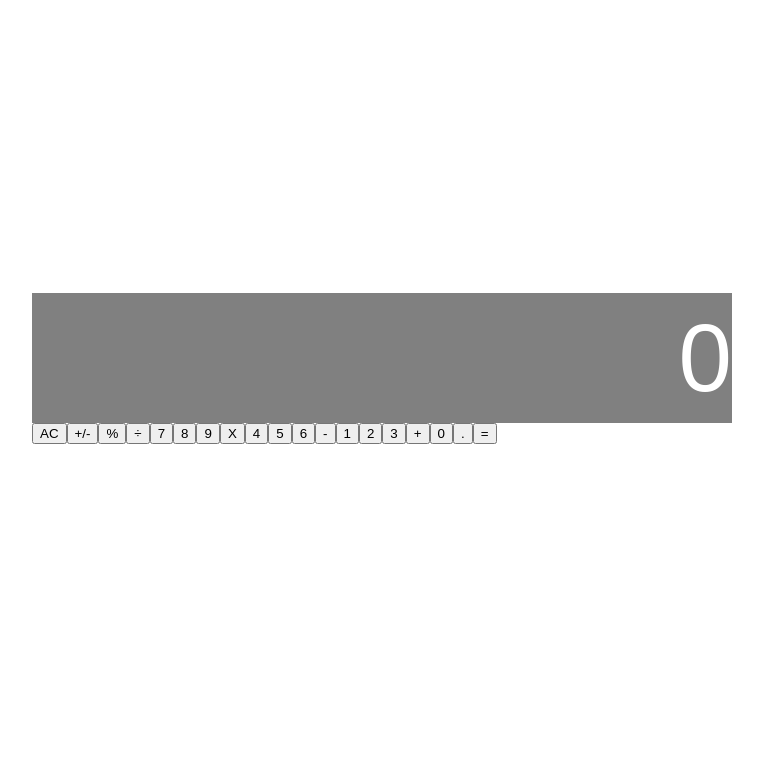
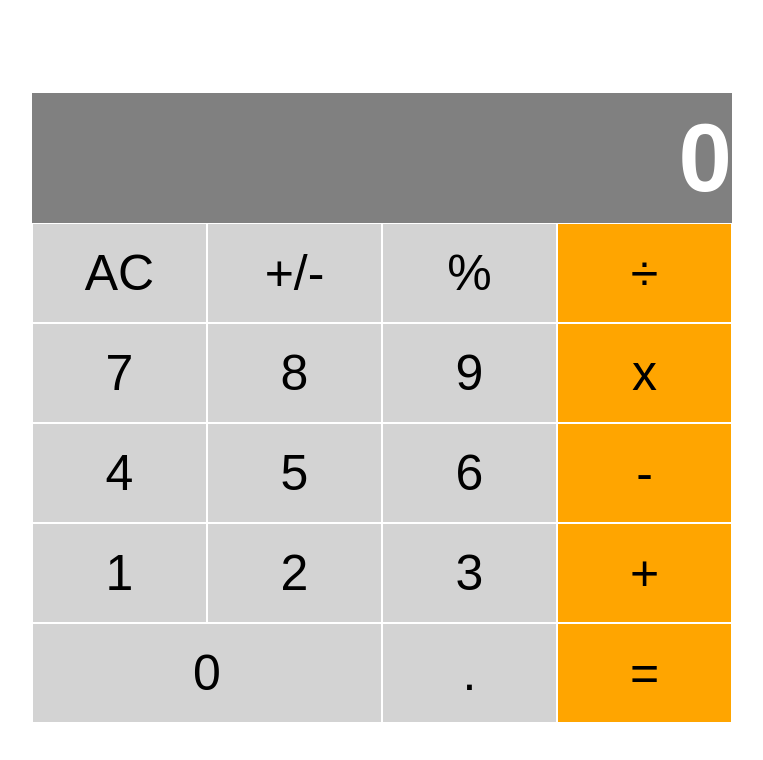
Before and after one commit to jcromerohdz/Magicians-calc, a React (Create React App) app: page / in a window 1280 px wide. Shown: the top 760 px of the page, without its empty margins (258-1021 px from the left). Built offline with nearby package versions, Linux system fonts and the light colour scheme.

Commit message:
Styling Button component

```diff
--- /dev/null
+++ b/src/components/Button.css
@@ -0,0 +1,22 @@
+.button-container {
+  height: 100%;
+  flex: 1;
+  box-sizing: border-box;
+}
+
+.button {
+  width: 100%;
+  height: 100%;
+  font-size: 50px;
+  text-align: center;
+  border: 1px solid #fff;
+  background: #D3D3D3;
+}
+
+.operator {
+  background: orange;
+}
+
+.cero {
+  flex: 2;
+}
--- a/src/components/Button.js
+++ b/src/components/Button.js
@@ -3,12 +3,18 @@
 import React from 'react';
 import PropTypes from 'prop-types';
 
-const Button = ({ buttonName }) => (
-  <button type="button" value={buttonName}>{buttonName}</button>
+import './Button.css';
+
+const Button = ({ buttonName, color, wide }) => (
+  <div className={wide ? 'button-container cero' : 'button-container'}>
+    <button className={color ? 'button operator' : 'button'} type="button" value={buttonName}>{buttonName}</button>
+  </div>
 );
 
 Button.propTypes = {
   buttonName: PropTypes.string,
+  color: PropTypes.bool,
+  wide: PropTypes.bool,
 };
 
 export default Button;
--- a/src/components/ButtonPanel.css
+++ b/src/components/ButtonPanel.css
@@ -3,13 +3,9 @@
   grid-template-columns: repeat(4, 1fr);
 } */
 
-.calculator-panel {
+.calculator-panel .category{
   height: 100px;
   display: flex;
   width: 100%;
   align-items: stretch;
 }
-
-.category{
-  height: 100px;
-}
--- a/src/components/ButtonPanel.js
+++ b/src/components/ButtonPanel.js
@@ -45,7 +45,7 @@ const ButtonPanel = () => {
     },
     {
       id: 8,
-      name: 'X',
+      name: 'x',
       category: 'operatorKey',
       color: true,
     }],
--- a/src/components/Display.css
+++ b/src/components/Display.css
@@ -6,4 +6,5 @@
   -webkit-box-flex: 1;
   flex: 1;
   text-align: right;
+  font-weight: bold;
 }
```
